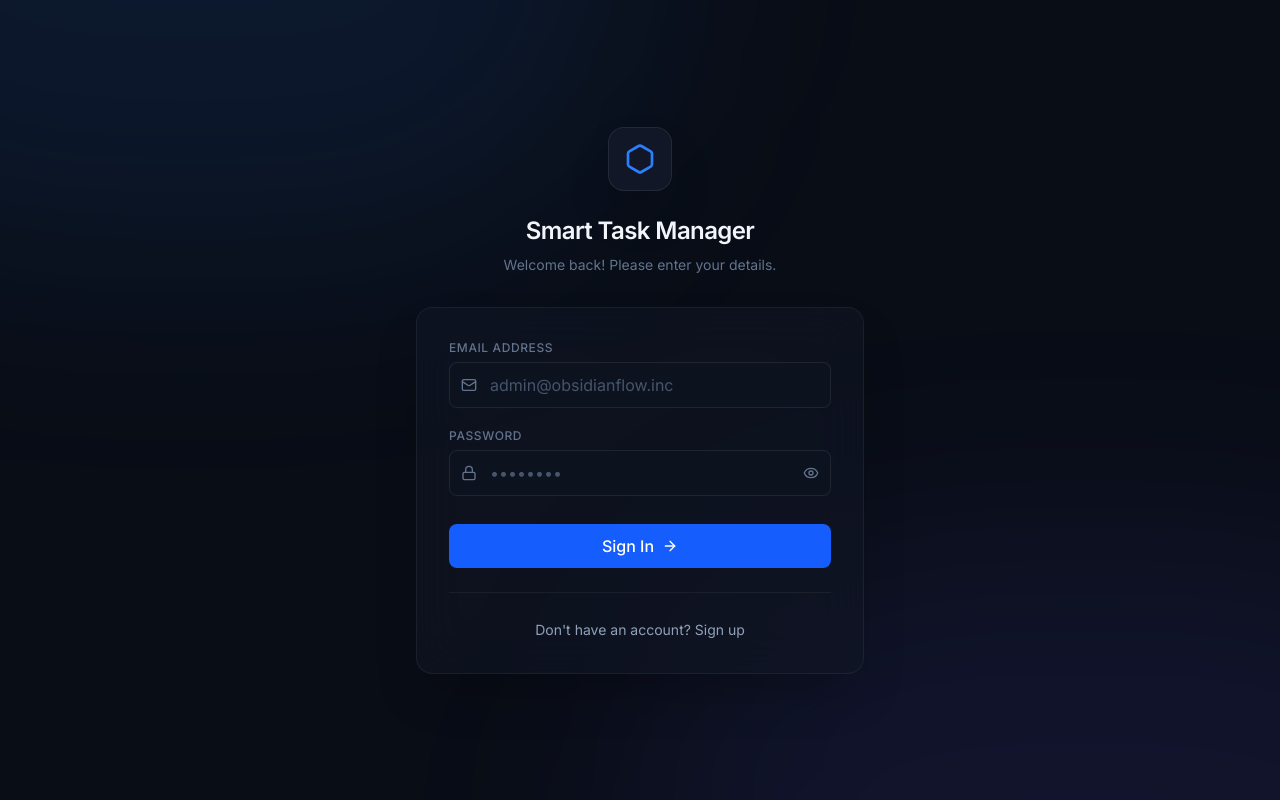
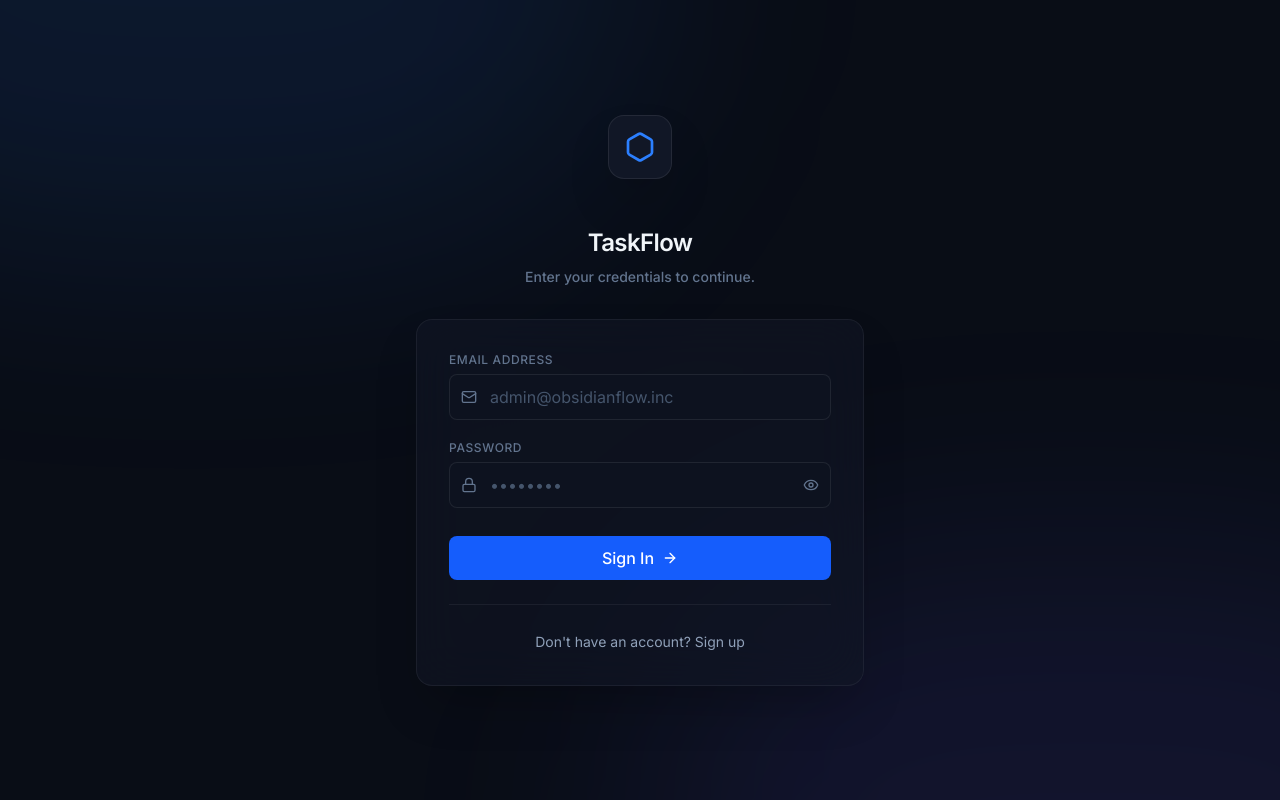
Before and after one commit to iammarafzal/TaskFlow_Task_Manager, a React (Vite) app in the folder frontend/: page /auth in a window 1280 px wide. Built offline with nearby package versions, Linux system fonts and the light colour scheme.

Commit message:
chore: rename project to TaskFlow and add new favicon

```diff
--- a/frontend/index.html
+++ b/frontend/index.html
@@ -3,7 +3,8 @@
   <head>
     <meta charset="UTF-8" />
     <meta name="viewport" content="width=device-width, initial-scale=1.0" />
-    <title>ObsidianFlow | Cinematic Task Engine</title>
+    <title>TaskFlow | Cinematic Task Engine</title>
+    <link rel="icon" type="image/png" href="/favicon.png" />
   </head>
   <body>
     <div id="root"></div>
--- a/frontend/src/layouts/DashboardLayout.tsx
+++ b/frontend/src/layouts/DashboardLayout.tsx
@@ -51,8 +51,8 @@ export function DashboardLayout() {
       <aside className="hidden md:flex w-64 border-r border-white/[0.06] bg-[#111726] flex-col shrink-0">
         <div className="h-20 flex items-center px-8 border-b border-white/[0.06]">
           <div className="flex items-center gap-3 text-slate-100 font-semibold tracking-tight">
-            <div className="w-8 h-8 bg-blue-600 rounded-lg flex items-center justify-center font-bold text-white shadow-lg shadow-blue-500/20">O</div>
-            <span className="text-xl">ObsidianFlow</span>
+            <div className="w-8 h-8 bg-blue-600 rounded-lg flex items-center justify-center font-bold text-white shadow-lg shadow-blue-500/20">T</div>
+            <span className="text-xl">TaskFlow</span>
           </div>
         </div>
 
@@ -86,7 +86,7 @@ export function DashboardLayout() {
       <div className="md:hidden fixed top-0 w-full h-16 border-b border-white/[0.06] bg-[#090d16]/80 backdrop-blur-md z-40 flex items-center justify-between px-4">
          <div className="flex items-center gap-2 text-slate-100 font-semibold tracking-tight">
             <Hexagon className="w-5 h-5 text-blue-500" />
-            <span>ObsidianFlow</span>
+            <span>TaskFlow</span>
           </div>
           <button
             onClick={() => setIsMobileMenuOpen(true)}
@@ -117,7 +117,7 @@ export function DashboardLayout() {
               <div className="h-16 flex items-center justify-between px-6 border-b border-white/[0.06]">
                 <div className="flex items-center gap-2 text-slate-100 font-semibold tracking-tight">
                   <Hexagon className="w-5 h-5 text-blue-500" />
-                  <span>ObsidianFlow</span>
+                  <span>TaskFlow</span>
                 </div>
                 <button
                   onClick={() => setIsMobileMenuOpen(false)}
--- a/frontend/src/pages/AuthPage.tsx
+++ b/frontend/src/pages/AuthPage.tsx
@@ -102,8 +102,8 @@ export function AuthPage() {
           <div className="w-16 h-16 bg-[#111726] border border-white/[0.08] rounded-2xl flex items-center justify-center mb-6 shadow-2xl">
             <Hexagon className="w-8 h-8 text-blue-500" />
           </div>
-          <h1 className="text-2xl font-bold text-slate-100 tracking-tight">Smart Task Manager</h1>
-          <p className="text-slate-500 text-sm mt-2">Welcome back! Please enter your details.</p>
+          <h2 className="text-2xl font-bold text-slate-100 mt-6 tracking-tight">TaskFlow</h2>
+          <p className="text-sm text-slate-500 mt-2 font-medium">Enter your credentials to continue.</p>
         </div>
 
         <div className="bg-[#111726]/60 backdrop-blur-xl border border-white/[0.06] rounded-2xl p-8 shadow-2xl">
```
Also changed, not shown: frontend/public/favicon.png (added), 1 other file (tests, documents, lock files or other folders).
